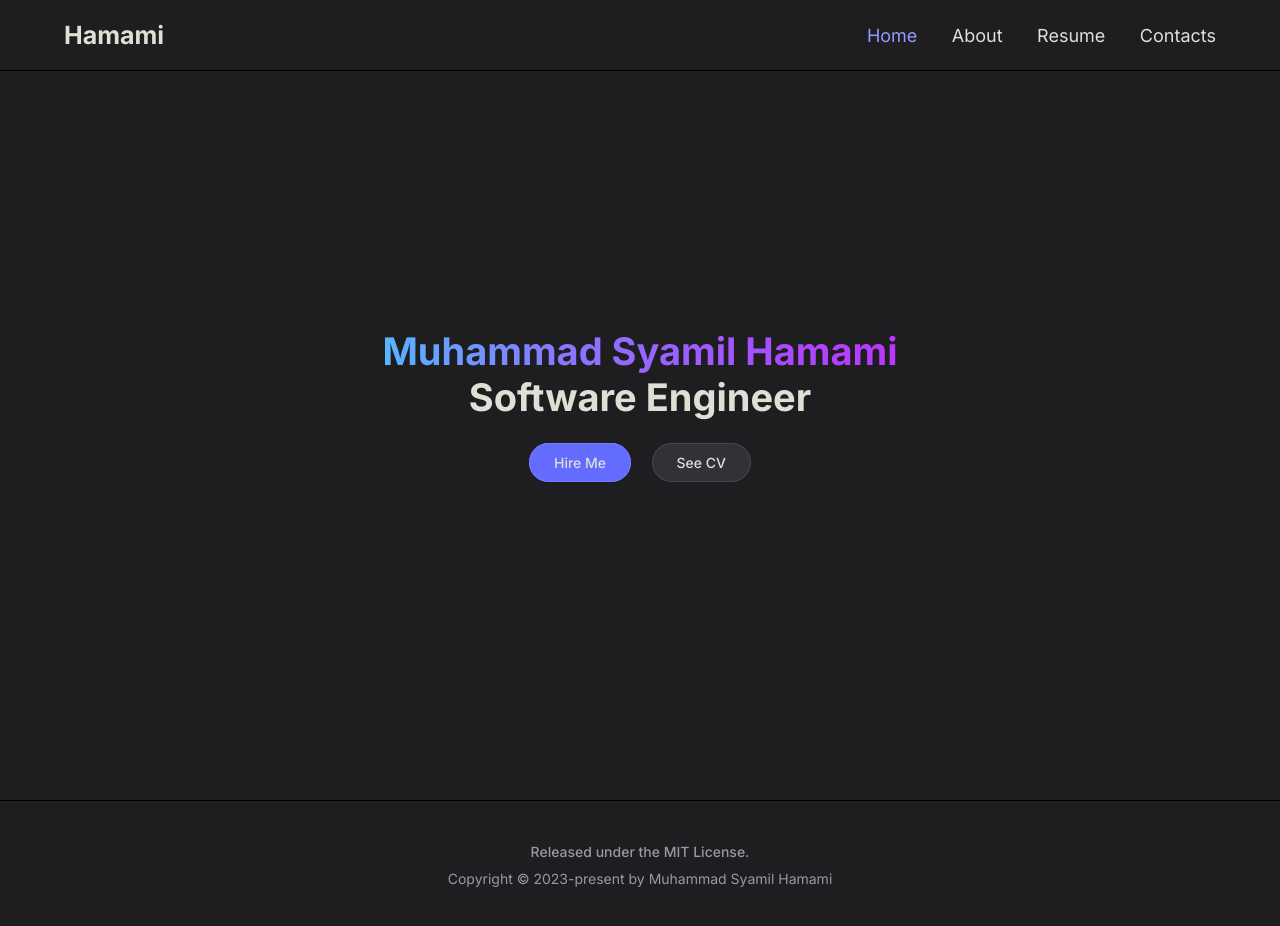
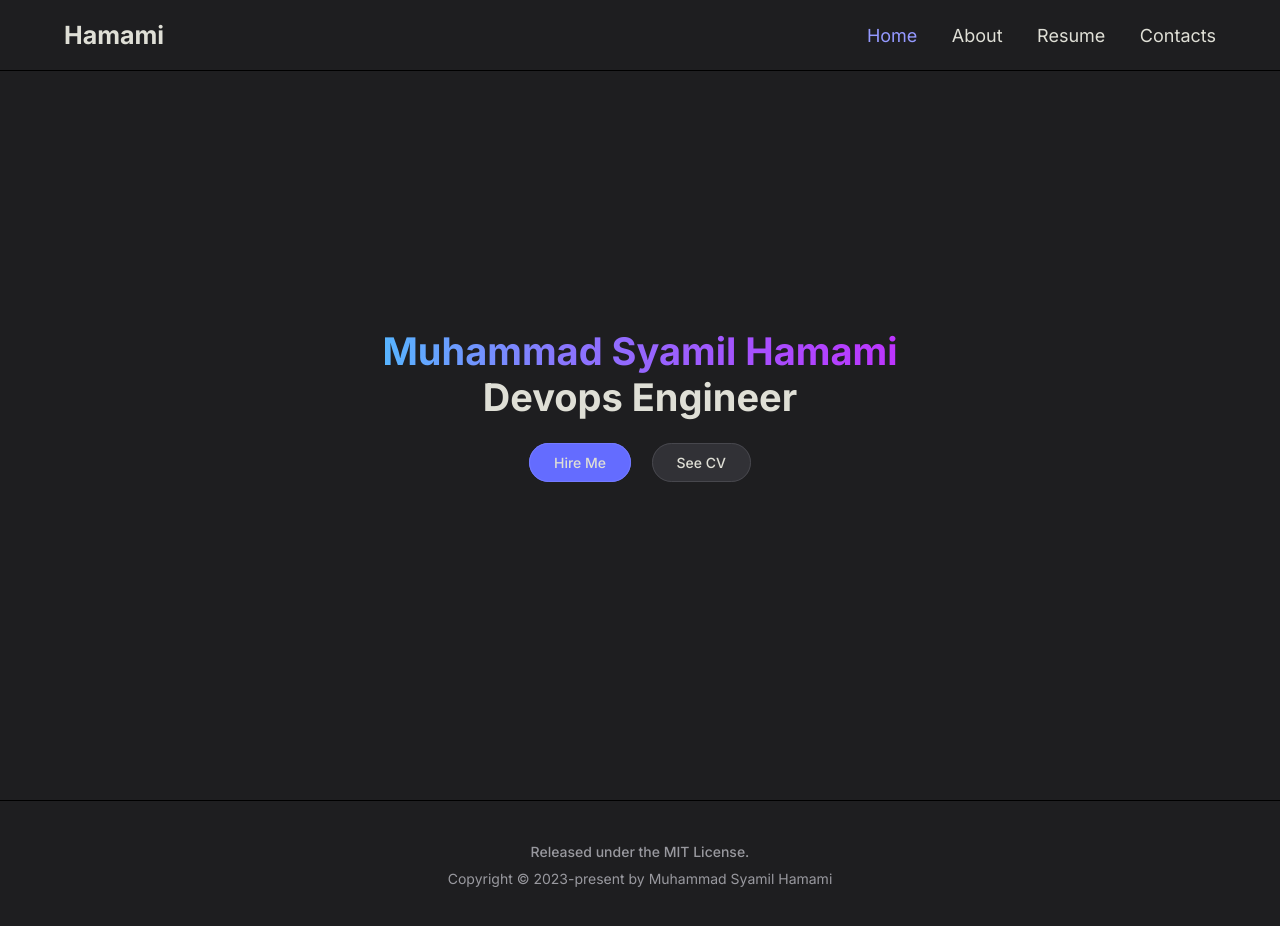
Before and after one commit to shaammiru/svelte-paw, a SvelteKit app: page / in a window 1280 px wide. Shown: the top 926 px of the page. Built offline with nearby package versions, Linux system fonts and the light colour scheme.

Commit message:
Change subheader

```diff
--- a/src/routes/+page.svelte
+++ b/src/routes/+page.svelte
@@ -28,7 +28,7 @@
         <h1 class="text">
           <span>Muhammad Syamil Hamami</span>
         </h1>
-        <h1>Software Engineer</h1>
+        <h1>Devops Engineer</h1>
       </div>
       <div class="hero-button">
         <a href="#hire" class="hire">Hire Me</a>
```
